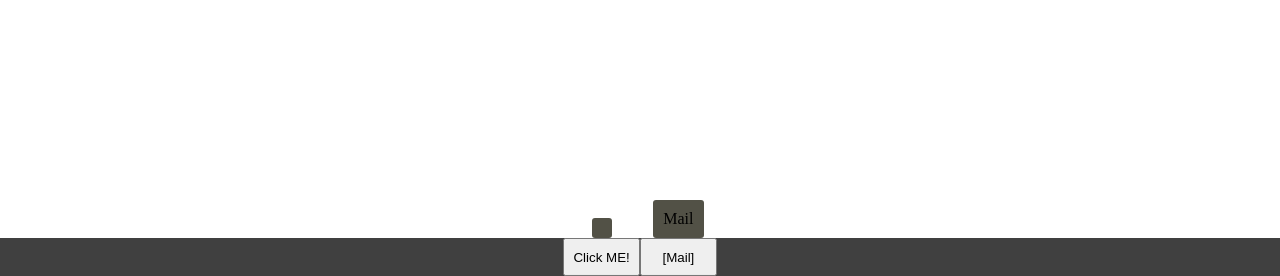
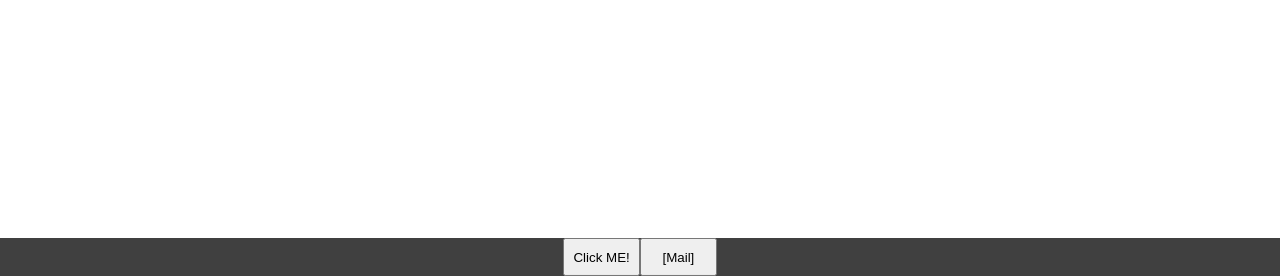
Before and after one commit to 0larszl0/OceanOne, a Flask app: page / in a window 1280 px wide. Shown: the part 524-800 px from the top of the page. Run offline with Flask 3, Linux system fonts and the light colour scheme.

Commit message:
Starting to add app previews of already opened windows.

```diff
--- a/static/css_desktop.css
+++ b/static/css_desktop.css
@@ -36,7 +36,7 @@
     justify-content: center;
 }
 
-.app-preview {
+.app-previews {
     position: absolute;
 
     width: fit-content; /*425%;*/
@@ -47,6 +47,7 @@
     bottom: 100%;  /* Ensures the preview is always above the app */
 
     background-color: rgb(82, 81, 70);
+    visibility: hidden;
 
     /* Centralises the contents of the preview to match its centered alignment with the app. */
     display: flex;
--- /dev/null
+++ b/static/js_app.mjs
@@ -0,0 +1,24 @@
+/* --- Add events for apps --- */
+
+/**
+ When the page loads, find all the apps using the class name 'app'. Then add each app's proper event.
+ */
+window.onload = function() {
+    console.log("Complete");
+    let apps = document.getElementsByClassName("app");
+
+    for (var i = 0; i < apps.length; i++) {
+        apps[i].addEventListener("mouseover", function(event) {  // When you hover over the app button
+            console.log("Hovering");
+            let app_previews = this.querySelector(".app-previews");
+
+            app_previews.setAttribute("style", "visibility: visible;")  // make the preview visible
+        });
+
+        apps[i].addEventListener("mouseout", function(event) {  // When the mouse leaves the app family
+            let app_previews = this.querySelector(".app-previews");
+
+            app_previews.setAttribute("style", "visibility: hidden;")  // hide the preview.
+        });
+    }
+}
--- a/static/js_appWindow.mjs
+++ b/static/js_appWindow.mjs
@@ -8,9 +8,9 @@
 async function createWindow(ctx, window_group) {
     let new_window = document.createElement("div");
 
+    // send a fetch for the window data with the given context, and then add that data to the new window.
     switch (ctx) {
         case 'email':
-            // send a fetch for the window data with the given context, and then add that data to the new window.
             await bodiedFetch(
                 "/get-window",
                 {"ctx": ctx},
@@ -20,9 +20,28 @@ async function createWindow(ctx, window_group) {
             break;
     }
 
+    // Add any classes and functionalities before adding the element into the group (and also the screen)
     new_window.classList = "app-window hidden";
     addFunctionalities(new_window);
     window_group.appendChild(new_window);
+
+    // add a preview of the created app preview list.
+    let app_previews = document.getElementById(ctx).querySelector(".app-previews");
+    let window_clone = new_window.cloneNode(true);
+    window_clone.classList = "";
+    let window_style = getComputedStyle(new_window);
+    console.log(window_style, window_style.backgroundColor);
+
+    window_clone.setAttribute("style", `
+        width: ${window_style.width};
+        height: ${window_style.height};
+        background: ${window_style.backgroundColor};
+    `);
+    app_previews.appendChild(window_clone);
+
+
+
+
 }
 
 /**
--- a/templates/pages/desktop.html
+++ b/templates/pages/desktop.html
@@ -15,6 +15,7 @@ OceanOne
 <script type="text/javascript" lang="javascript" src="{{ url_for('static', filename='js_utils.mjs') }}"></script>
 <script type="text/javascript" lang="javascript" src="{{ url_for('static', filename='js_hourlyWeather.mjs') }}"></script>
 <script type="text/javascript" lang="javascript" src="{{ url_for('static', filename='js_appWindow.mjs') }}"></script>
+<script type="text/javascript" lang="javascript" src="{{ url_for('static', filename='js_app.mjs') }}"></script>
 {% endblock scripts %}
 
 {% block main %}
@@ -66,8 +67,8 @@ OceanOne
                 </div>
             </div>
 
-            <div class="app">
-                <div class="app-preview">
+            <div id="email" class="app">
+                <div class="app-previews">
                     <span id="app-label">Mail</span>
                 </div>
                 <div class="app-icon">
```
